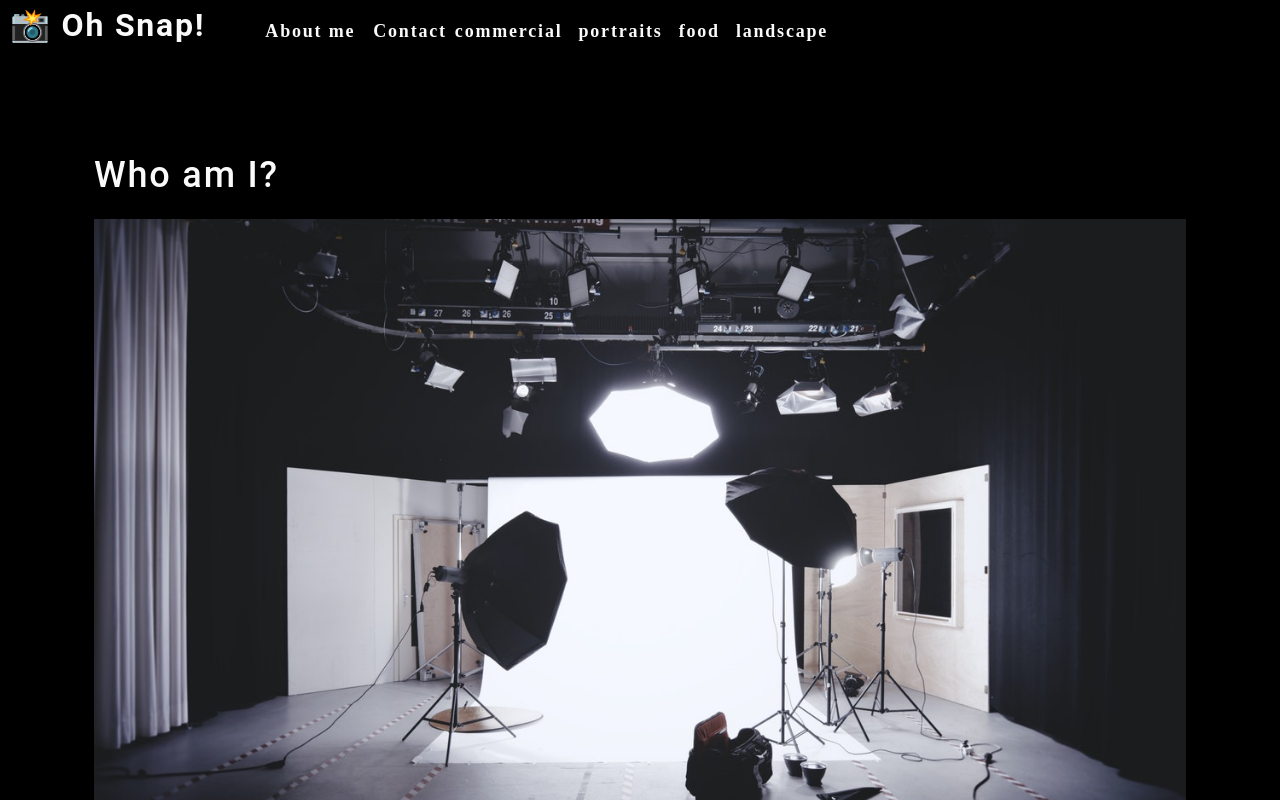
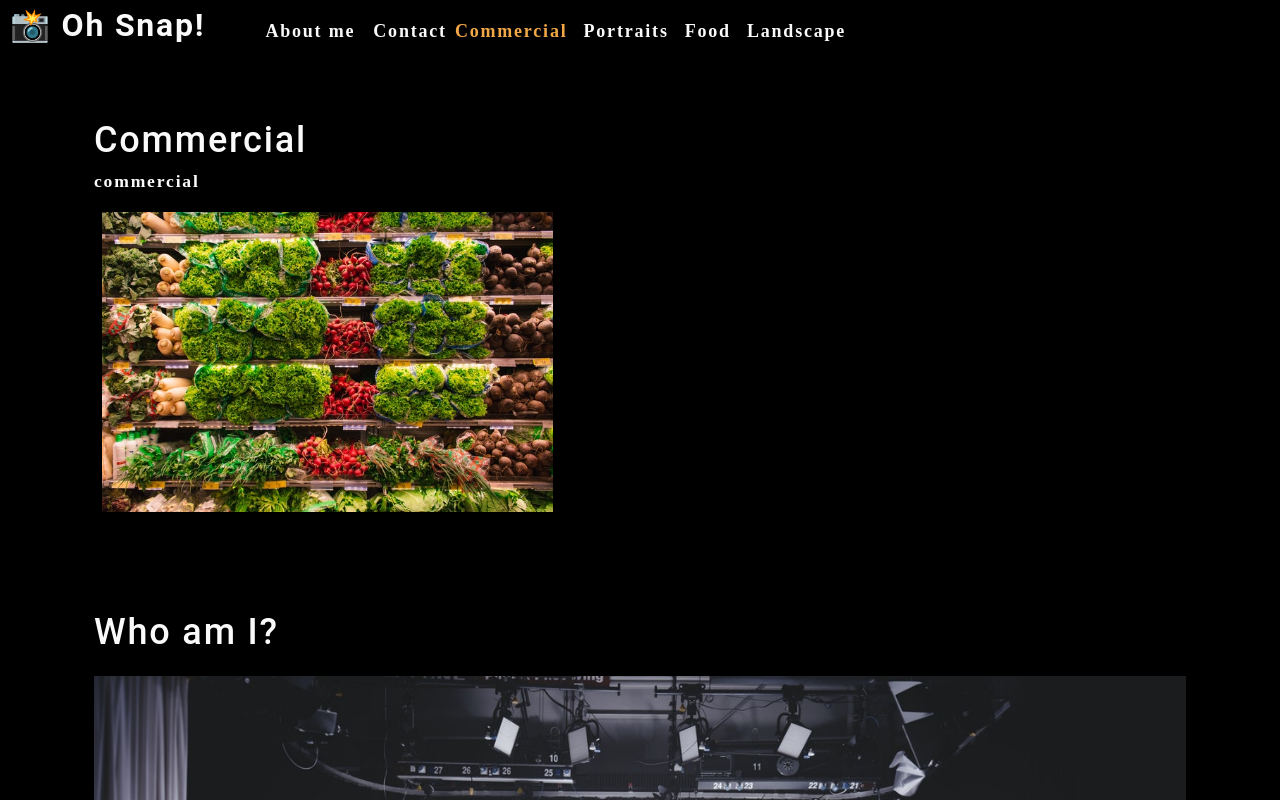
Before and after one commit to javiddelossantos5/photo-portfolio, a React (Create React App) app: page / in a window 1280 px wide. Shown: the top 800 px of the page. Built offline with nearby package versions, Linux system fonts and the light colour scheme.

Commit message:
added useEffect to have a better user interface in the tab section

```diff
--- a/src/App.js
+++ b/src/App.js
@@ -1,13 +1,27 @@
-import React from 'react';
-import './App.css';
+import React, { useState } from 'react';
+import Nav from './components/Nav';
 import About from './components/About';
-import Nav from './components/Nav';
+import Gallery from './components/Gallery';
 
 function App() {
+  const [categories] = useState([
+    {name: 'commercial', description: 'Photos of grocery stores, food trucks, and other commercial projects',
+    },
+    { name: 'portraits', description: 'Portraits of people in my life' },
+    { name: 'food', description: 'Delicious delicacies' },
+    { name: 'landscape', description: 'Fields, farmhouses, waterfalls, and the beauty of nature' },
+  ]);
+
+  const [currentCategory, setCurrentCategory] = useState(categories[0]);
   return (
     <div>
-      <Nav></Nav>
+      <Nav
+        categories={categories}
+        setCurrentCategory={setCurrentCategory}
+        currentCategory={currentCategory}>
+      </Nav>
       <main>
+        <Gallery></Gallery>
         <About></About>
       </main>
     </div>
--- /dev/null
+++ b/src/components/Gallery.js
@@ -0,0 +1,26 @@
+import React, { useState } from 'react';
+import { capitalizeFirstLetter } from '../utils/helpers';
+import photo from '../assets/small/commercial/0.jpg';
+
+function Gallery(props) {
+    const currentCategory = {
+        name: 'commercial',
+        description: 'Photos of grocery stores, food trucks, and other commercial projects',
+    };
+
+    return (
+        <section>
+            <h1>{capitalizeFirstLetter(currentCategory.name)}</h1>
+            <p>{currentCategory.name}</p>
+            <div>
+                <img
+                    src={photo}
+                    alt='Commercial Example'
+                    className='img-thumbnail mx-1'
+                />
+            </div>
+        </section>
+    );
+}
+
+export default Gallery;
--- a/src/components/Nav/index.js
+++ b/src/components/Nav/index.js
@@ -1,48 +1,45 @@
-import React from 'react';
+// import React, { useState } from 'react';
+import React, { useEffect } from 'react';
+import { capitalizeFirstLetter } from '../../utils/helpers';
 
-function Nav() {
-    //array of objects we can map through
-    const categories = [
-        {
-            name: 'commercial',
-            description:
-                'Photos of grocery stores, food trucks, and other commercial projects',
-        },
-        { name: 'portraits', description: 'Portraits of people in my life'},
-        { name: 'food', description: 'Delicious delicacies'},
-        {
-            name: 'landscape',
-            description: 'Fields, farmhouses, waterfalls, and the beauty of nature',
-        },
-    ];
+function Nav(props) {
+    useEffect(() => {
+        document.title = capitalizeFirstLetter(currentCategory.name);
+    }, []);
 
-    function categorySelected(name) {
-        console.log(`${name} clicked`)
-    };
+    const {
+        categories = [],
+        setCurrentCategory,
+        currentCategory,
+    } = props
 
-    return(
-        <header data-testid="header" className="flex-row px-1">
+    return (
+       <header className='flex-row px-1'>
            <h2>
                <a data-testid='link' href='/'>
-                    <span role='img' aria-label='camera'> 📸 </span> Oh Snap!
+                    <span role = 'img' aria-label = 'camera'>
+                        {' '}
+                        📸
+                    </span>{' '}
+                    Oh Snap!
                 </a>
            </h2>
            <nav>
                <ul className='flex-row'>
                    <li className='mx-2'>
-                        <a data-testid='about' href='#about' onClick={() => handleClick('About')}>
+                       <a href='#about'>
                            About me
                        </a>
                    </li>
                    <li>
-                        <span onClick={() => handleClick('Contact')}>
-                            Contact
-                        </span>
+                       <span>Contact</span>
                    </li>
                    {categories.map((category) => (
-                        <li className='mx-1' key={category.name}>
-                            <span onClick={() => categorySelected(category.name)} >
-                                {category.name}
+                       <li className={`mx-1 ${currentCategory.name === category.name && 'navActive'}`} key={category.name}>
+                           <span onClick={() => {
+                               setCurrentCategory(category)
+                           }}>
+                               {capitalizeFirstLetter(category.name)}
                            </span>
                        </li>
                    ))}
```
Lines whose indentation alone changed are shown as unchanged.
